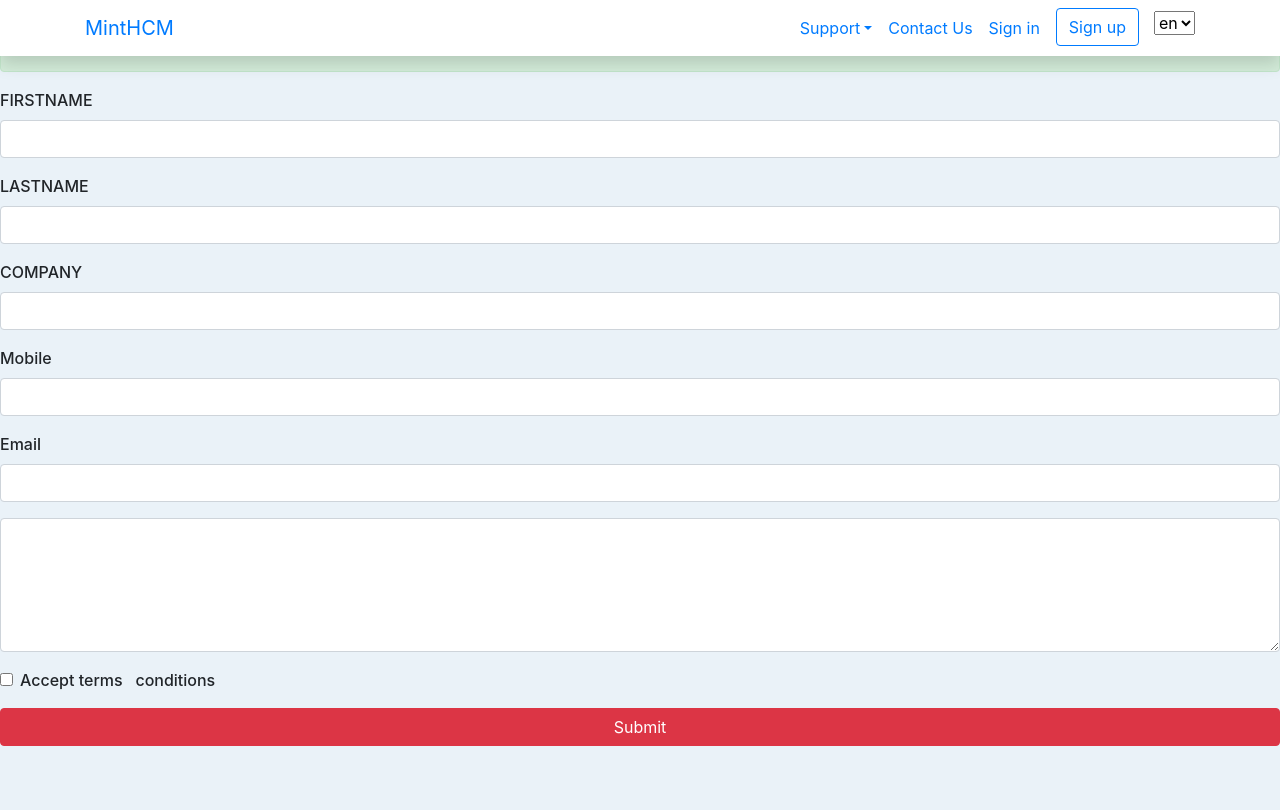
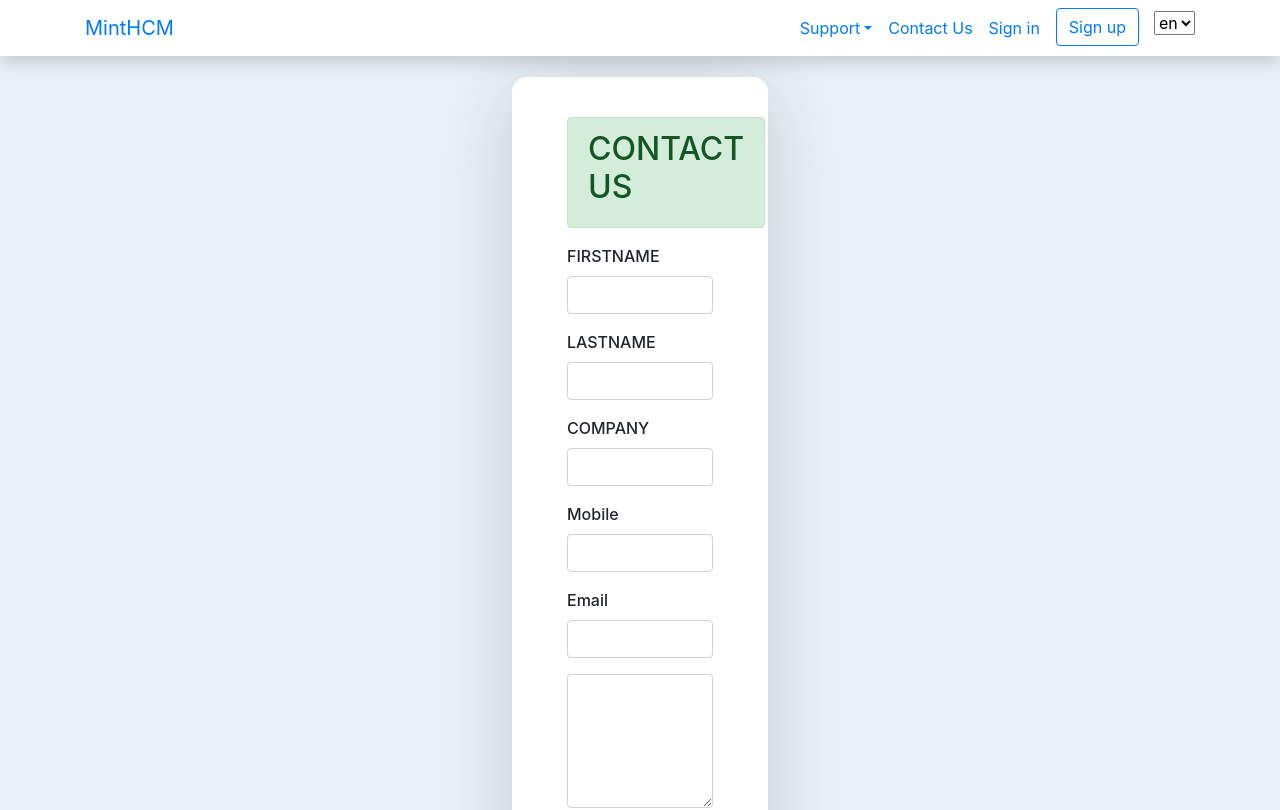
Before and after one commit to MintHcmDemo/frontend-vue-project, a Vue app: page /contactus in a window 1280 px wide. Shown: the top 810 px of the page. Built offline with nearby package versions, Linux system fonts and the light colour scheme; what vue-resource, vue-session would draw is missing.

Commit message:
change in contactus

```diff
--- a/package.json
+++ b/package.json
@@ -14,6 +14,7 @@
     "bootstrap": "^4.5.0",
     "bootstrap-vue": "^2.15.0",
     "core-js": "^3.6.5",
+    "emailjs-com": "^2.4.1",
     "font-awesome": "^4.7.0",
     "vue": "^2.6.11",
     "vue-axios": "^2.1.5",
--- a/src/components/ContactUs.vue
+++ b/src/components/ContactUs.vue
@@ -1,8 +1,12 @@
 <template>
-   <div class="vue-tempalte">
+    <div style="margin-top:6%" width=50%>
+         <div class="inner-block">
+                <div class="container ">
+                    <div class="row">
+
 
         <div class="alert alert-success" role="alert">
-            <h2 class="alert-heading">CONTACT</h2>
+            <h2 class="alert-heading">CONTACT US</h2>
         </div>
 
         <form @submit.prevent="handleSubmit">
@@ -33,13 +37,8 @@
                 </div>
             </div>
 
-
-
-
             <div class="form-group">
                 <label for="email">Email</label>
-
-
                 <input type="email" v-model="userForm.email" id="email" name="email" class="form-control"
 
                     :class="{ 'is-invalid': isSubmitted && $v.userForm.email.$error }" />
@@ -49,23 +48,14 @@
                 </div>
             </div>
              <div class="form-group">
+           <textarea  id="message" rows="5" v-model="userForm.message" class="form-control"
 
-
-
-           <textarea  id="messege" rows="5" v-model="userForm.messege" class="form-control"
-
-                    :class="{ 'is-invalid': isSubmitted && $v.userForm.messege.$error }">
-                <div v-if="isSubmitted && $v.userForm.messege.$error" class="invalid-feedback">
-                    <span v-if="!$v.userForm.messege">this field is required</span>
-                    <span v-if="!$v.userForm.messege">Please provide valid text</span>
+                    :class="{ 'is-invalid': isSubmitted && $v.userForm.message.$error }">
+                <div v-if="isSubmitted && $v.userForm.message.$error" class="invalid-feedback">
+                    <span v-if="!$v.userForm.message">this field is required</span>
+                    <span v-if="!$v.userForm.message">Please provide valid text</span>
                 </div></textarea>
              </div>
-
-
-
-
-
-
 
             <div class="form-group form-check">
                 <input type="checkbox" v-model="userForm.accept" @change="$v.userForm.accept.$touch()" id="accept" class="form-check-input">
@@ -80,7 +70,7 @@
                 <button class="btn btn-danger btn-block" @click.prevent="PostReq">Submit</button>
             </div>
         </form>
-
+         </div> </div> </div>
     </div>
 </template>
 
@@ -92,17 +82,19 @@
 
     } from "vuelidate/lib/validators";
 
+
     export default {
 
         data() {
             return {
+                msg :"Success!!!",
                 userForm: {
                     fname: "",
                     lname:"",
                     company:"",
                     phone:"",
                     email:"",
-                    messege:"",
+                    message:"",
                     accept: ""
 
                 },
@@ -128,7 +120,7 @@
                     required,
                     email
                 },
-                messege:{
+                message:{
                     required
                 },
 
@@ -154,7 +146,7 @@
             {
 
                 if (this.userForm.email) {
-                this.$http.post("http://localhost:8084/users",this.userForm, {"content-type": "application/json" })
+                this.$http.post("http://localhost:8082/contactus",this.userForm, {"content-type": "application/json" })
                     .then(function(response){
                     console.log(response.bodyText);
                     this.msg=response.bodyText
@@ -167,3 +159,14 @@
         }
     };
 </script>
+<style scoped>
+.inner-block {
+    width: 20%;
+    margin: auto;
+    background: #ffffff;
+    box-shadow: 0px 14px 80px rgba(34, 35, 58, 0.2);
+    padding: 40px 55px 45px 55px;
+    border-radius: 15px;
+    transition: all .3s;
+  }
+</style>
```
Also changed, not shown: 1 other file (tests, documents, lock files or other folders).
